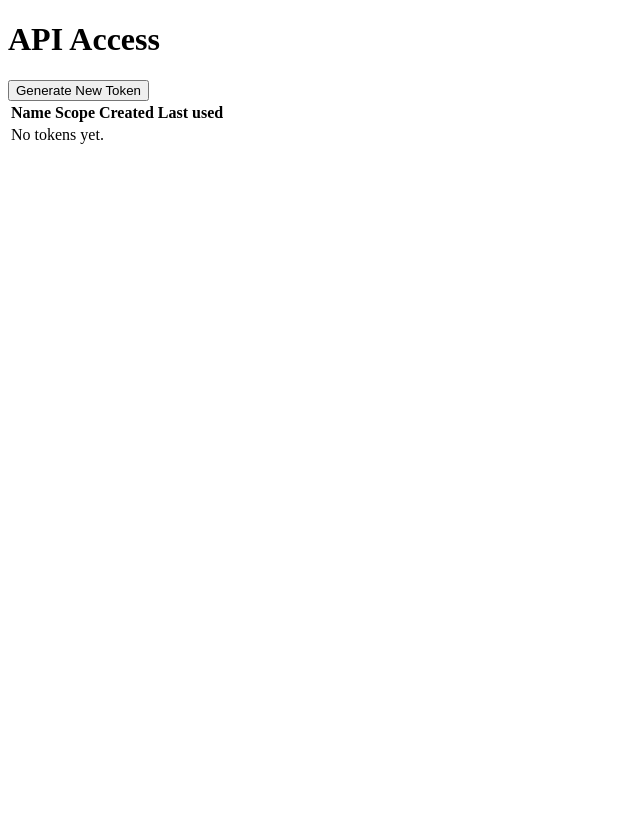
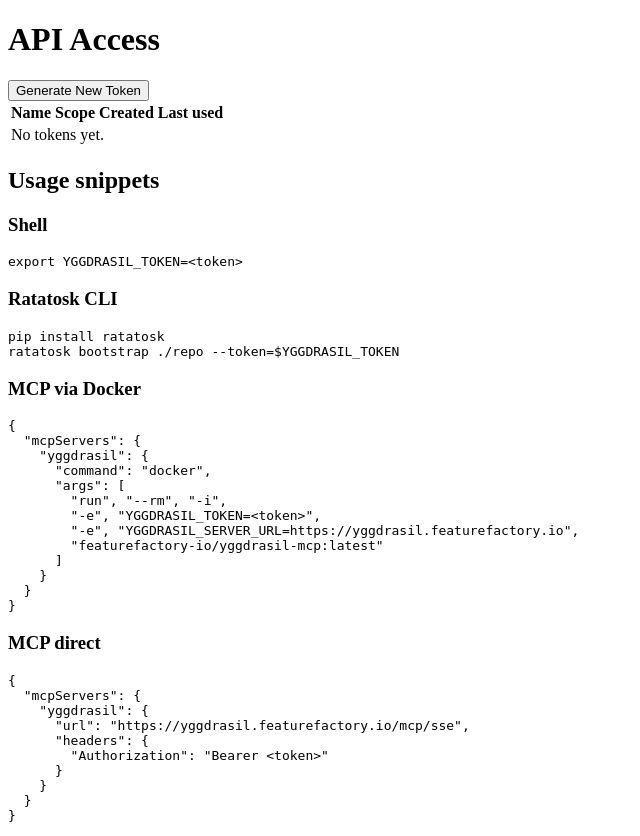
Before and after one commit to FeatureFactory-io/yggdrasil, a Django app: template src/yggdrasil/auth/templates/auth/token.html in a window 1280 px wide. Shown: the whole page, without its empty margins (0-640 px from the left). Before the commit the page ends 144 px from the top, so only its background shows below. Run offline with Django 5.2, Linux system fonts and the light colour scheme; the template is opened without the code that fills it, so the values that code supplies are empty.

Commit message:
feat(auth): implement S11 CLI usage snippets on token page
Implements S11 from ITER-20260716-1300-act-0-foundation
Checkpoint: PASSED

- Add Shell/Ratatosk/MCP usage snippets section to auth/token.html
- Add integration test verifying pip install ratatosk and YGGDRASIL_TOKEN visible

```diff
--- a/src/yggdrasil/auth/templates/auth/token.html
+++ b/src/yggdrasil/auth/templates/auth/token.html
@@ -42,5 +42,40 @@
       </tbody>
     </table>
   </div>
+
+  <!-- Usage snippets -->
+  <div data-testid="usage-snippets">
+    <h2>Usage snippets</h2>
+    <h3>Shell</h3>
+    <pre>export YGGDRASIL_TOKEN=&lt;token&gt;</pre>
+    <h3>Ratatosk CLI</h3>
+    <pre>pip install ratatosk
+ratatosk bootstrap ./repo --token=$YGGDRASIL_TOKEN</pre>
+    <h3>MCP via Docker</h3>
+    <pre>{
+  "mcpServers": {
+    "yggdrasil": {
+      "command": "docker",
+      "args": [
+        "run", "--rm", "-i",
+        "-e", "YGGDRASIL_TOKEN=&lt;token&gt;",
+        "-e", "YGGDRASIL_SERVER_URL=https://yggdrasil.featurefactory.io",
+        "featurefactory-io/yggdrasil-mcp:latest"
+      ]
+    }
+  }
+}</pre>
+    <h3>MCP direct</h3>
+    <pre>{
+  "mcpServers": {
+    "yggdrasil": {
+      "url": "https://yggdrasil.featurefactory.io/mcp/sse",
+      "headers": {
+        "Authorization": "Bearer &lt;token&gt;"
+      }
+    }
+  }
+}</pre>
+  </div>
 </body>
 </html>
```
Also changed, not shown: src/yggdrasil/auth/tests/test_token_list_view.py (+22 -0 lines).
